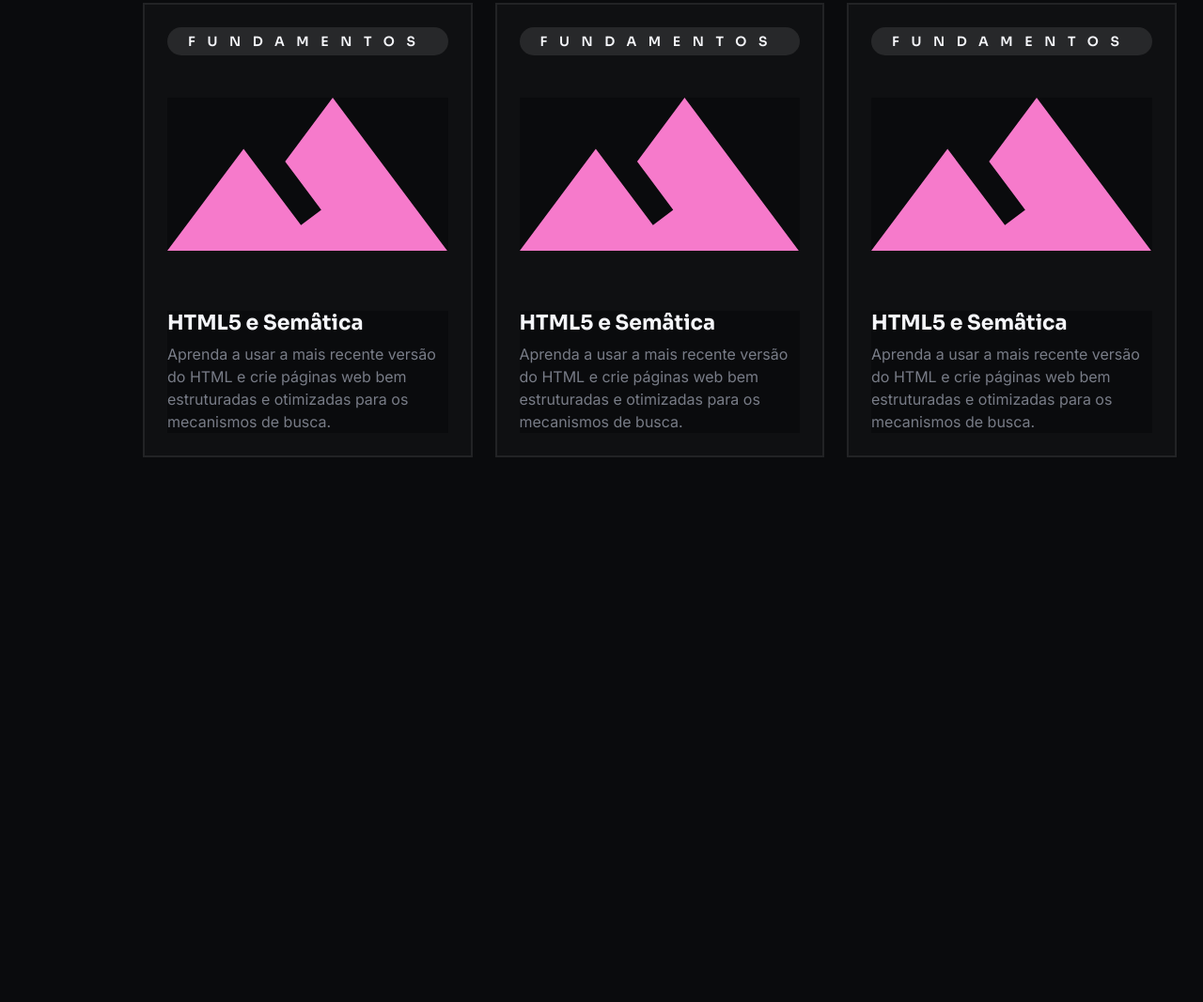
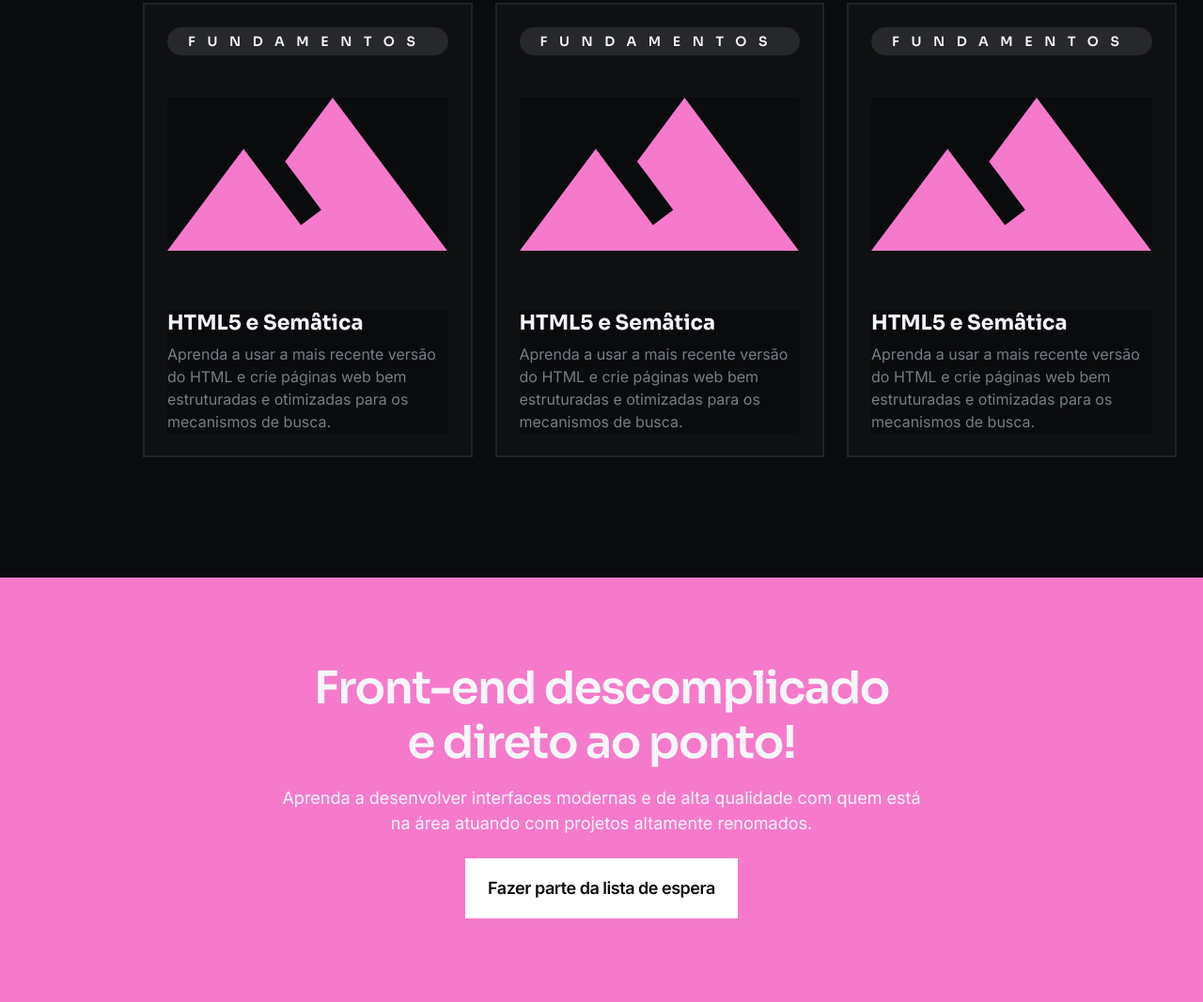
Before and after one commit to kaynanlDev/Structboost, a plain HTML site: page index.html in a window 1280 px wide. Shown: the part 2612-3679 px from the top of the page at 94% size. Before the commit the page ends 3227 px from the top, so only its background shows below. Drawn offline with Linux system fonts and the light colour scheme.

Commit message:
finalização da seção de newsletter

```diff
--- a/css/main.css
+++ b/css/main.css
@@ -346,3 +346,31 @@ header nav ul li a:hover{
 .art-cards .post-card:first-child{
     grid-column: span 2;
 }
+
+/* NEWSLETTER */
+
+.s-newsletter{
+    padding: 8.9rem 0;
+    background-color: var(--pink-1);
+}
+
+.s-newsletter .container{
+    text-align: center;
+    background-color: var(--pink-1);
+}
+
+.s-newsletter h2{
+    max-width: 64.6rem;
+    margin: 0 auto;
+    margin-bottom: 1.6rem;
+    font-weight: 600;
+    letter-spacing: -1.44px;
+    background-color: var(--pink-1);
+}
+
+.s-newsletter p{
+    max-width: 68.7rem;
+    margin: 0 auto;
+    margin-bottom: 2.4rem;
+    background-color: var(--pink-1);
+}
--- a/index.html
+++ b/index.html
@@ -125,5 +125,13 @@
             </div>
         </div>
     </section>
+
+    <section class="s-newsletter">
+        <div class="container">
+            <h2>Front-end descomplicado e direto ao ponto!</h2>
+            <p>Aprenda a desenvolver interfaces modernas e de alta qualidade com quem está na área atuando com projetos altamente renomados.</p>
+            <button class="btn-primary btn-white lg">Fazer parte da lista de espera</button>
+        </div>
+    </section>
 </body>
 </html>
```
